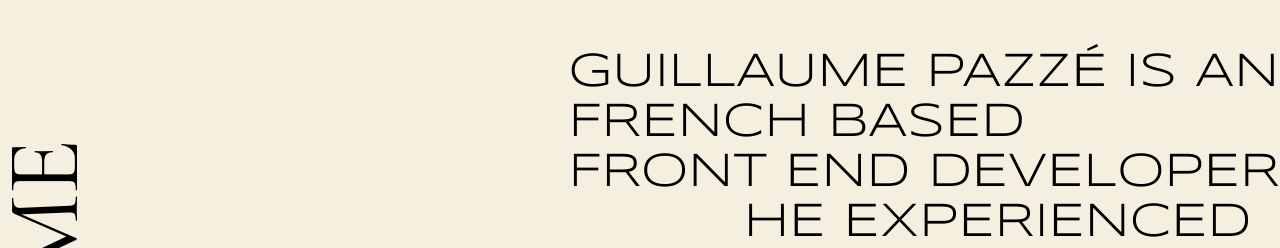
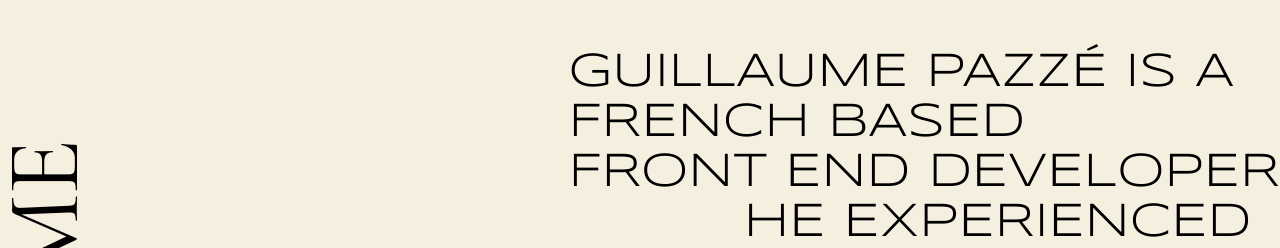
Before and after one commit to PazzeG/my-portfolio, a React (Vite) app in the folder my_portfolio/: page / in a window 1280 px wide. Shown: the top 248 px of the page. Built offline with nearby package versions, Linux system fonts and the light colour scheme.

Commit message:
fix_first_part_040422

```diff
--- a/my_portfolio/src/Components/Home/Home.tsx
+++ b/my_portfolio/src/Components/Home/Home.tsx
@@ -10,7 +10,7 @@ function Home() {
                 </div>
                 <div className="presentation">
                     <div className="misc">
-                        <p className="firstPart">GUILLAUME PAZZÉ IS AN<br />FRENCH BASED<br />FRONT END DEVELOPER</p>
+                        <p className="firstPart">GUILLAUME PAZZÉ IS A<br />FRENCH BASED<br />FRONT END DEVELOPER</p>
                         <p className="secondPart">HE EXPERIENCED<br />TEAMWORKS AND<br />AGILITY PROJECTS</p>
                     </div>
                     <div className="social">
```
